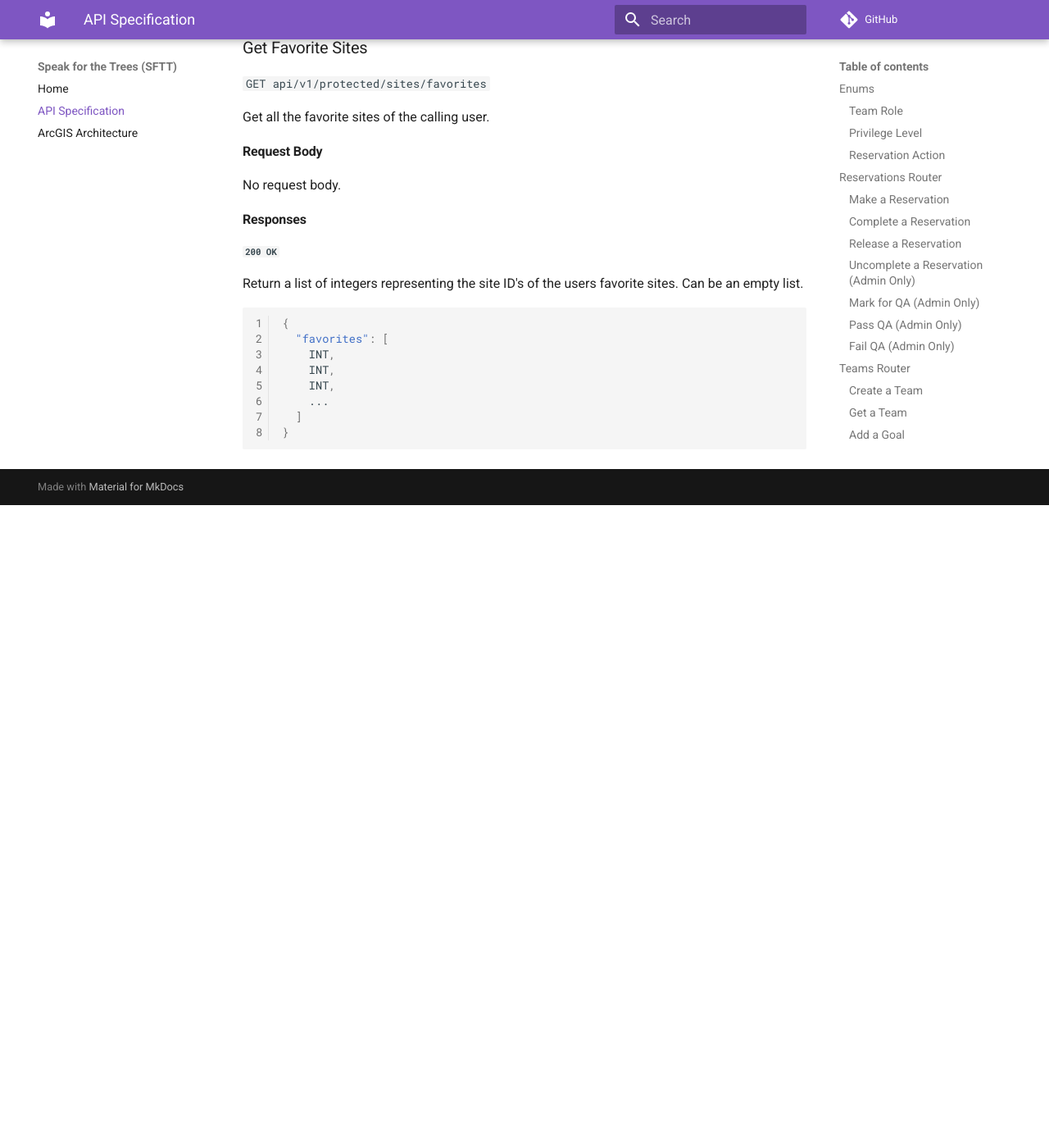
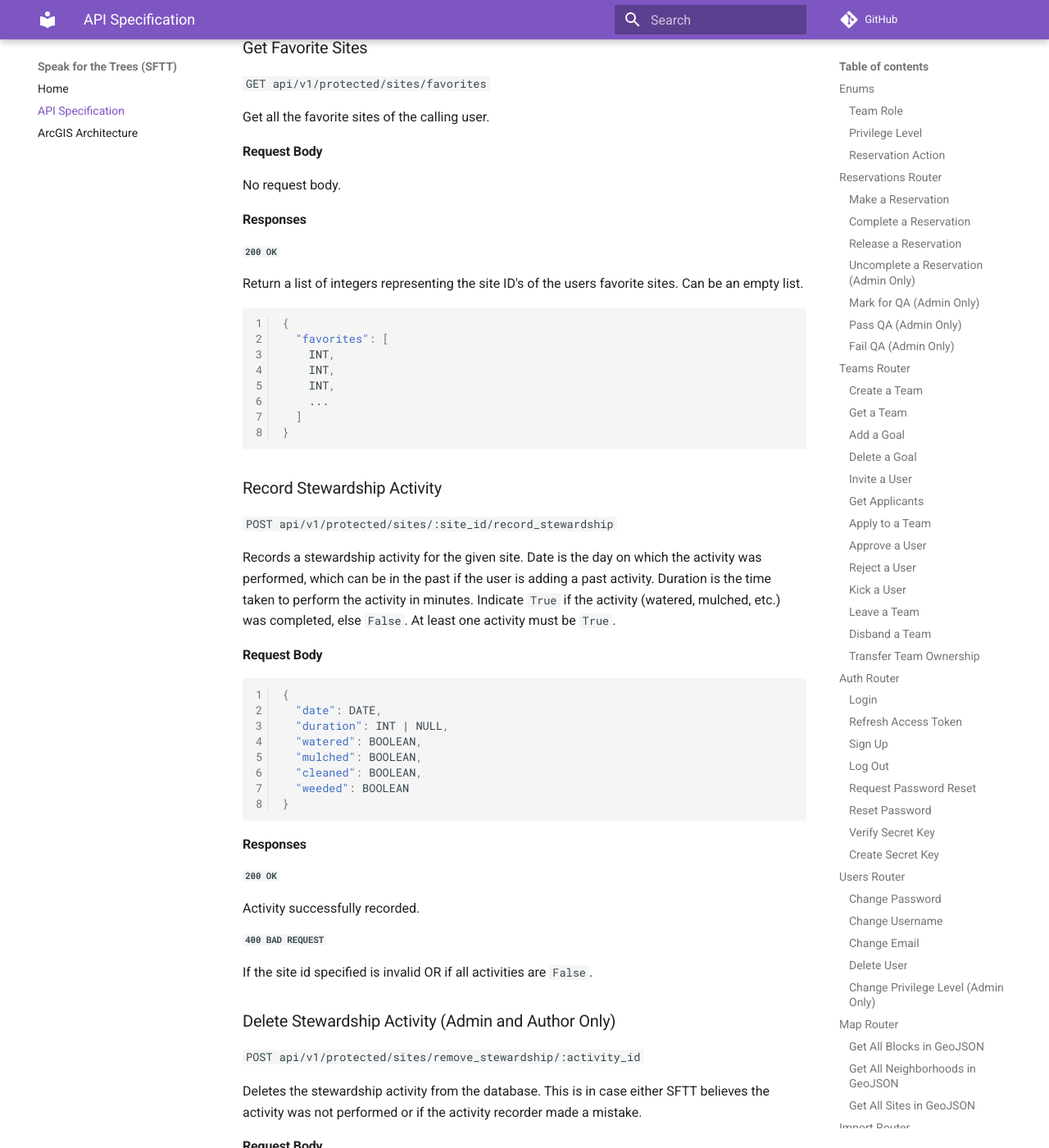
Before and after one commit to Code-4-Community/c4c-dev-docs, an MkDocs documentation site: the page built from docs/sftt/sftt-api-spec.md, in a window 1280 px wide and 1400 px high, scrolled down 38693 px. Shown: the whole window at 82% size. Built offline with MkDocs 1.6.1 and Material for MkDocs 9.7.7, drawn with Linux system fonts in a browser that asks for light colours; comment, search, counter and statistics services are not loaded; before the commit the page ends 39309 px from its top, so only the background shows below that; some of the changed text lies outside the part shown.

Commit message:
Add stewardship routes to documentation

````diff
--- a/docs/sftt/sftt-api-spec.md
+++ b/docs/sftt/sftt-api-spec.md
@@ -1748,3 +1748,92 @@
   ]
 }
 ```
+
+### Record Stewardship Activity
+
+`POST api/v1/protected/sites/:site_id/record_stewardship`
+
+Records a stewardship activity for the given site. Date is the day on which the activity was performed, which can be in the past if the user is adding a past activity. Duration is the time taken to perform the activity in minutes. Indicate `True` if the activity (watered, mulched, etc.) was completed, else `False`.  At least one activity must be `True`.
+
+#### Request Body
+
+```json
+{
+  "date": DATE,
+  "duration": INT | NULL,
+  "watered": BOOLEAN,
+  "mulched": BOOLEAN,
+  "cleaned": BOOLEAN,
+  "weeded": BOOLEAN
+}
+```
+
+#### Responses
+
+##### `200 OK`
+
+Activity successfully recorded.
+
+##### `400 BAD REQUEST`
+
+If the site id specified is invalid OR if all activities are `False`.
+
+### Delete Stewardship Activity (Admin and Author Only)
+
+`POST api/v1/protected/sites/remove_stewardship/:activity_id`
+
+Deletes the stewardship activity from the database. This is in case either SFTT believes the activity was not performed or if the activity recorder made a mistake.
+
+#### Request Body
+
+No request body.
+
+#### Responses
+
+##### `200 OK`
+
+Activity successfully removed.
+
+##### `400 BAD REQUEST`
+
+If the activity id specified is invalid.
+
+##### `401 UNAUTHORIZED`
+
+If the calling user is not an admin or the user listed on the activity.
+
+### Get Stewardship Activities By Site
+
+`GET api/v1/protected/sites/:site_id/stewardship_activities`
+
+Returns all the recorded stewardship activities for the indicated site. Array will be sorted by date, from most recent to least recent, and a secondary sort on id.
+
+#### Request Body
+
+No request body.
+
+#### Responses
+
+##### `200 OK`
+
+```json
+{
+  "activities": [
+    {
+      "id": INT,
+      "user_id": INT,
+      "date": DATE,
+      "duration": INT | NULL,
+      "watered": BOOLEAN,
+      "mulched": BOOLEAN,
+      "cleaned": BOOLEAN,
+      "weeded": BOOLEAN
+    },
+    ...
+  ]
+}
+```
+
+##### `400 BAD REQUEST`
+
+If the site id specified is invalid.
````
